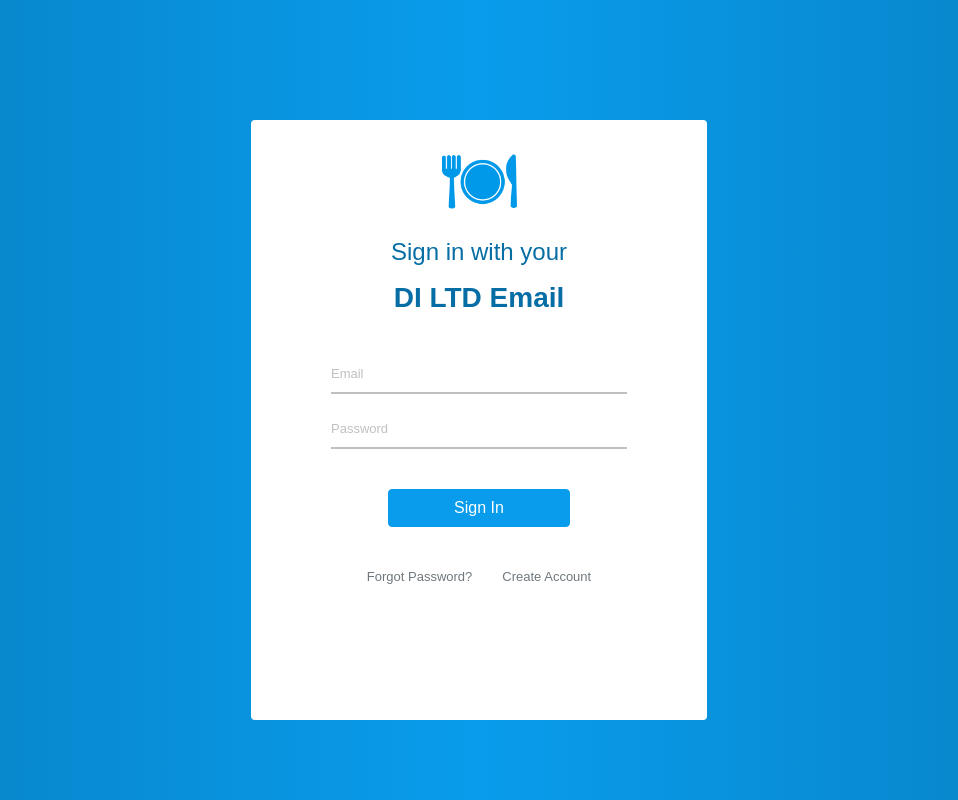
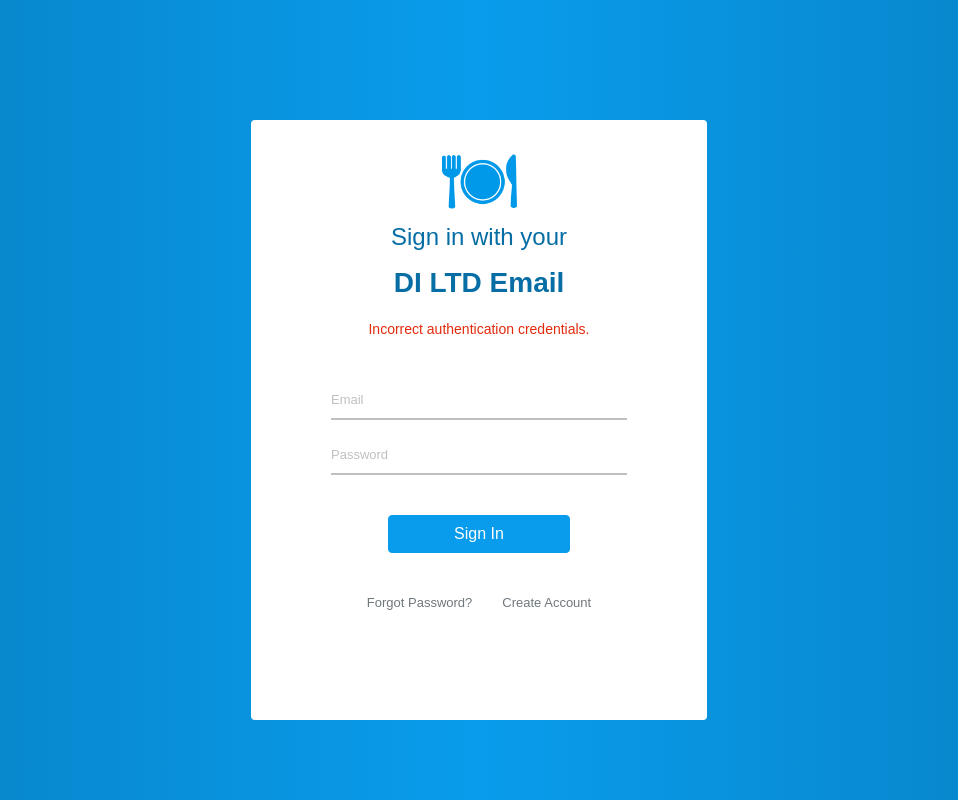
Before and after one commit to mastersesin/dishorder, an Angular app: page / in a window 1280 px wide. Shown: the whole page, without its empty margins (161-1119 px from the left). Built offline with nearby package versions, Linux system fonts and the light colour scheme; no server answers.

Commit message:
Update api call services

```diff
--- a/src/app/dishorder/dishorder.component.css
+++ b/src/app/dishorder/dishorder.component.css
@@ -63,8 +63,13 @@
 	height: 75px;
 }
 
+.err-msg {
+  margin-top: 20px;
+  text-align: center;
+}
+
 .login-wrapper-header-secondary {
-	margin-top: 15px;
+	margin-top: 0px;
 	font-weight: 300;
     font-size: 24px;
     margin-bottom: 12px;
--- a/src/app/dishorder/dishorder.component.html
+++ b/src/app/dishorder/dishorder.component.html
@@ -12,6 +12,9 @@
         </div>
         <div class="login-wrapper-header-secondary">Sign in with your</div>
         <div class="login-wrapper-header-third">DI LTD Email</div>
+      </div>
+      <div class="err-msg">
+        <p style="color: #e12b0c;font-size: 14px;font-weight: 400;"> {{apiMsg}} </p>
       </div>
       <div class="form-login-wrapper">
         <div class="wrapper-form-login-main">
--- a/src/app/dishorder/dishorder.component.ts
+++ b/src/app/dishorder/dishorder.component.ts
@@ -1,5 +1,6 @@
 import { Component, OnInit } from '@angular/core';
 import { Router, ActivatedRoute, ParamMap } from '@angular/router';
+import { ApicallService } from '../services/apicall/apicall.service';
 
 @Component({
   selector: 'app-dishorder',
@@ -10,11 +11,17 @@ export class DishorderComponent implements OnInit {
   loading = false;
   opacity = 1;
   visibility = 'hidden';
+  apiMsg = 'Incorrect authentication credentials.';
   constructor(
     private router: Router,
+    private apicall: ApicallService,
   ) { }
 
-  ngOnInit() { }
+  ngOnInit() {
+    this.apicall.getCurrentWeather().subscribe(data => {
+      console.log(data);
+    });
+   }
 
   registerAndAlreadyHaveAccountButton() {
     this.loading = true;
--- /dev/null
+++ b/src/app/services/apicall/apicall.service.ts
@@ -0,0 +1,13 @@
+import { Injectable } from '@angular/core';
+import { HttpClient, HttpHeaders } from '@angular/common/http';
+import { Observable } from 'rxjs';
+
+@Injectable({
+  providedIn: 'root'
+})
+export class ApicallService {
+  constructor( private httpClient: HttpClient ) { }
+  getCurrentWeather(): Observable<any> {
+    return this.httpClient.get('http://127.0.0.1:5000/ldap')
+  }
+}
```
Also changed, not shown: src/app/app.module.ts (+5 -2 lines), 1 other file (tests, documents, lock files or other folders).
